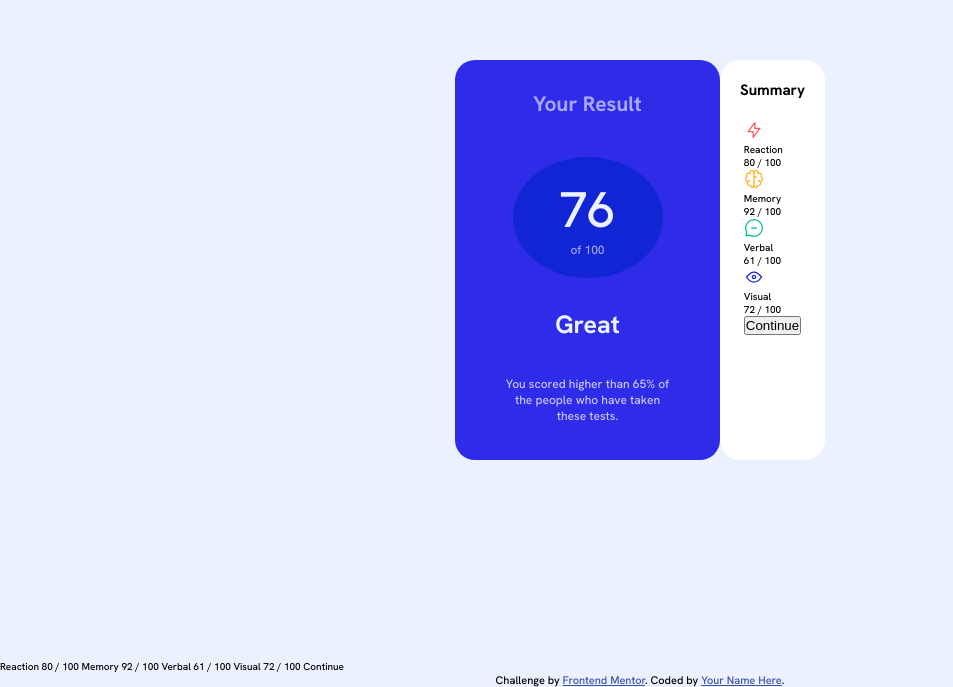
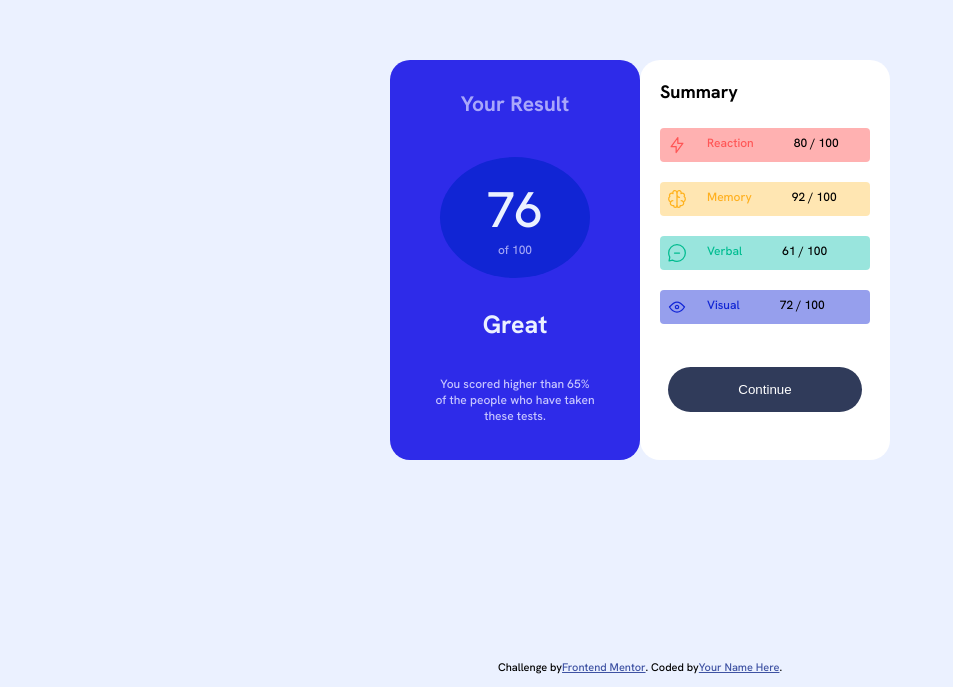
Before and after one commit to dev-carl-robert/sumario-de-resultados, a plain HTML site: page index.html in a window 1280 px wide. Shown: the part 140-827 px from the top of the page, without its empty margins (0-953 px from the left). Drawn offline with Linux system fonts and the light colour scheme.

Commit message:
terminando o projeto

```diff
--- a/assets/style.css
+++ b/assets/style.css
@@ -26,7 +26,6 @@ main {
     justify-content: center;
     align-items: center;
     height: 40rem;
-    width: 37rem;
 }
 .your__result {
     border-radius: 2rem;
@@ -34,6 +33,7 @@ main {
     color: hsl(221, 100%, 96%);
     height: 100%;
     padding: 2rem;
+    width: 25rem;
 
     display: flex;
     flex-direction: column;
@@ -91,22 +91,87 @@ main {
     background-color: hsl(0, 0%, 100%);
     height: 100%;
     padding: 2rem;
+    width: 25rem;
 
     display: flex;
     flex-direction: column;
-    align-items: center;
     gap: 2rem;
 }
 .title__summary {
     color: black;
+    font-size: 1.2rem;
+    text-align: left;
 }
 .skills {
+    margin-top: .5rem;
+    display: flex;
+    flex-direction: column;
+    gap: 2rem;
+    width: 100%;
 }
 .skill {
+    display: flex;
+    align-content: center;
+    gap: 2rem;
+    font-size: 1.2rem;
+    padding: .7rem;
+}
+.skill__reaction{
+    background-color: #FFB1B1;
+    border-radius: 4px;
+}
+.skill__memory{
+    background-color: rgba(255, 205, 103, .5);
+    border-radius: 4px;
+}
+.skill__verbal{
+    background-color: rgba(0, 189, 170, .4);
+    border-radius: 4px;
+}
+.skill__visual{
+    background-color: #969FED;
+    border-radius: 4px;
 }
 .reaction {
+    color: hsl(0, 100%, 67%);
+}
+.memory {
+    color:  hsl(39, 100%, 56%);
+}
+.verbal {
+    color: hsl(166, 100%, 37%);
+}
+.visual{
+    color: hsl(234, 85%, 45%);
 }
 .score {
+    display: flex;
+    margin-left: 2rem;
 }
-.button {
+.btn {
+    display: flex;
+    justify-content: center;
+    align-items: center;
+    gap: 1rem;
+
+    height: 9rem;
 }
+button {
+    background: none;
+    border: none;
+    background-color: hsl(224, 30%, 27%);
+    padding: 15px 70px;
+    border-radius: 32px;
+    color: white;
+}
+
+.attribution {
+    font-size: 11px;
+    text-align: center;
+    display: flex;
+    justify-content: center;
+  }
+
+  .attribution a {
+    color: hsl(228, 45%, 44%);
+  }
--- a/index.html
+++ b/index.html
@@ -10,23 +10,14 @@
 
   <title>Frontend Mentor | Results summary component</title>
 
-  <!-- Feel free to remove these styles or customise in your own stylesheet 👍 -->
-  <style>
-    .attribution {
-      font-size: 11px;
-      text-align: center;
-    }
-
-    .attribution a {
-      color: hsl(228, 45%, 44%);
-    }
-  </style>
 
   <link rel="stylesheet" href="./assets/style.css">
 
   <link rel="preconnect" href="https://fonts.googleapis.com">
   <link rel="preconnect" href="https://fonts.gstatic.com" crossorigin>
   <link href="https://fonts.googleapis.com/css2?family=Hanken+Grotesk:wght@500;600;700&display=swap" rel="stylesheet">
+
+  <link rel="stylesheet" href="./data.json">
 
 </head>
 
@@ -56,31 +47,31 @@
 
         <div class="skills">
 
-          <div class="skill">
+          <div class="skill skill__reaction">
             <img src="./assets/images/icon-reaction.svg" alt="">
             <p class="reaction">Reaction</p>
             <p class="score">80 / 100</p>
           </div>
 
-          <div class="skill">
+          <div class="skill skill__memory">
             <img src="./assets/images/icon-memory.svg" alt="">
-            <p class="reaction">Memory</p>
+            <p class="memory">Memory</p>
             <p class="score">92 / 100</p>
           </div>
 
-          <div class="skill">
+          <div class="skill skill__verbal">
             <img src="./assets/images/icon-verbal.svg" alt="">
-            <p class="reaction">Verbal</p>
+            <p class="verbal">Verbal</p>
             <p class="score">61 / 100</p>
           </div>
 
-          <div class="skill">
+          <div class="skill skill__visual">
             <img src="./assets/images/icon-visual.svg" alt="">
-            <p class="reaction">Visual</p>
+            <p class="visual">Visual</p>
             <p class="score">72 / 100</p>
           </div>
 
-          <div class="button">
+          <div class="btn">
             <button>Continue</button>
           </div>
 
@@ -89,22 +80,6 @@
     </section>
   </main>
 
-
-
-  Reaction
-  80 / 100
-
-  Memory
-  92 / 100
-
-  Verbal
-  61 / 100
-
-  Visual
-  72 / 100
-
-  Continue
-
   <div class="attribution">
     Challenge by <a href="https://www.frontendmentor.io?ref=challenge" target="_blank">Frontend Mentor</a>.
     Coded by <a href="#">Your Name Here</a>.
```
